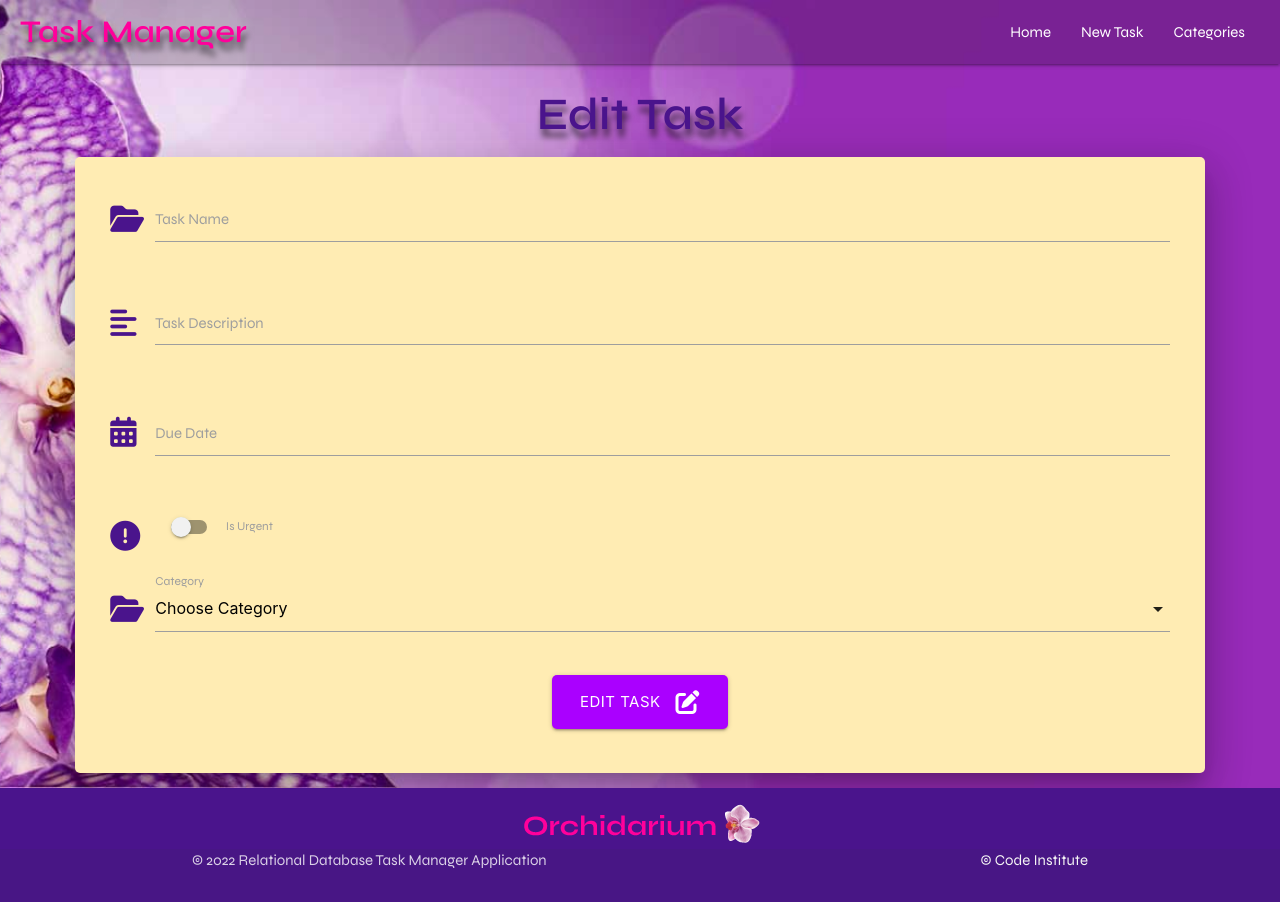
After one commit to JoyZadan/relational-task-manager, a Flask app: template taskmanager/templates/edit_task.html in a window 1280 px wide. The commit adds this page. Run offline with Flask 2, Linux system fonts and the light colour scheme; the template is opened without the code that fills it, so the values that code supplies are empty; some libraries are stand-ins or nearby versions.

Commit message:
Feat: add edit_task functionality and render template for user to edit tasks

```diff
--- /dev/null
+++ b/taskmanager/templates/edit_task.html
@@ -0,0 +1,84 @@
+{% extends "base.html" %}
+{% block content %}
+
+    <section class="adj-margin-top">
+        <h3 class="page-lead center-align">Edit Task</h3>
+        <div class="row card-panel create-card-panel amber lighten-4 z-depth-5">
+            <form class="col s12" method="POST" action="{{ url_for('edit_task', task_id=task.id) }}">
+                <!-- task_name -->
+                <div class="row">
+                    <div class="input-field col s12">
+                        <i class="fas fa-folder-open prefix purple-text text-darken-4"></i>
+                        <input id="task_name" name="task_name" value="{{ task.task_name }}" minlength="5" maxlength="50" type="text"
+                        class="validate" required>
+                        <label for="task_name">Task Name</label>
+                    </div>
+                </div>
+                <!-- task_description -->
+                <div class="row">
+                    <div class="input-field col s12">
+                        <i class="fas fa-align-left prefix purple-text text-darken-4"></i>
+                        <textarea id="task_description" name="task_description" minlength="5" maxlength="200"
+                            type="text" class="materialize-textarea validate" required>
+                            {{- task.task_description -}}
+                        </textarea>
+                        <label for="task_description">Task Description</label>
+                    </div>
+                </div>
+                <!-- due_date -->
+                <div class="row">
+                    <div class="input-field col s12">
+                        <i class="fas fa-calendar-alt prefix purple-text text-darken-4"></i>
+                        <input id="due_date" name="due_date" value="{{ task.due_date.strftime('%d, %B, %Y') }}" type="text"
+                            class="datepicker validate" required>
+                        <label for="due_date">Due Date</label>
+                    </div>
+                </div>
+                <!-- is_urgent -->
+                <div class="row">
+                    <div class="input-field col s12">
+                        <div class="switch">
+                            <i class="fas fa-exclamation-circle prefix purple-text text-darken-4"></i>
+                            <label for="is_urgent">
+                                {% if task.is_urgent == True %}
+                                    <input id="is_urgent" name="is_urgent" type="checkbox" checked>
+                                {% else %}
+                                    <input id="is_urgent" name="is_urgent" type="checkbox">
+                                {% endif %}
+                                <span class="lever"></span>
+                                Is Urgent
+                            </label>
+                        </div>
+                    </div>
+                </div>
+                <!-- category_id -->
+                <div class="row">
+                    <div class="input-field col s12">
+                        <i class="fas fa-folder-open prefix purple-text text-darken-4"></i>
+                        <select id="category_id" name="category_id" class="validate" required>
+                            <option value="" disabled>Choose Category</option>
+                            {% for category in categories %}
+                                {% if category == task.category %}
+                                    <option value="{{ category.id }}" selected>{{ category.category_name }}</option>
+                                {% else %}
+                                    <option value="{{ category.id }}">{{ category.category_name }}</option>
+                                {% endif %}
+                            {% endfor %}
+                        </select>
+                        <label for="category_id">Category</label>
+                    </div>
+                </div>
+
+                <!-- submit button -->
+                <div class="row">
+                    <div class="col s12 center-align">
+                        <button type="submit" class="btn-large purple accent-4 button-custom">
+                            Edit Task <i class="fas fa-edit right"></i>
+                        </button>
+                    </div>
+                </div>
+            </form>
+        </div>
+    </section>
+
+{% endblock %}
--- a/taskmanager/templates/tasks.html
+++ b/taskmanager/templates/tasks.html
@@ -27,6 +27,11 @@
                 <div class="collapsible-body white">
                     <strong>{{ task.category }}</strong>
                     <p>{{ task.task_description }}</p>
+                    <p>
+                        <a href="{{ url_for('edit_task', task_id=task.id) }}"
+                            class="btn-small waves-effect read-edit-btn">Edit
+                        </a>
+                    </p>
                 </div>
             </li>
             {% endfor %}
```
Also changed, not shown: taskmanager/routes.py (+18 -0 lines).
